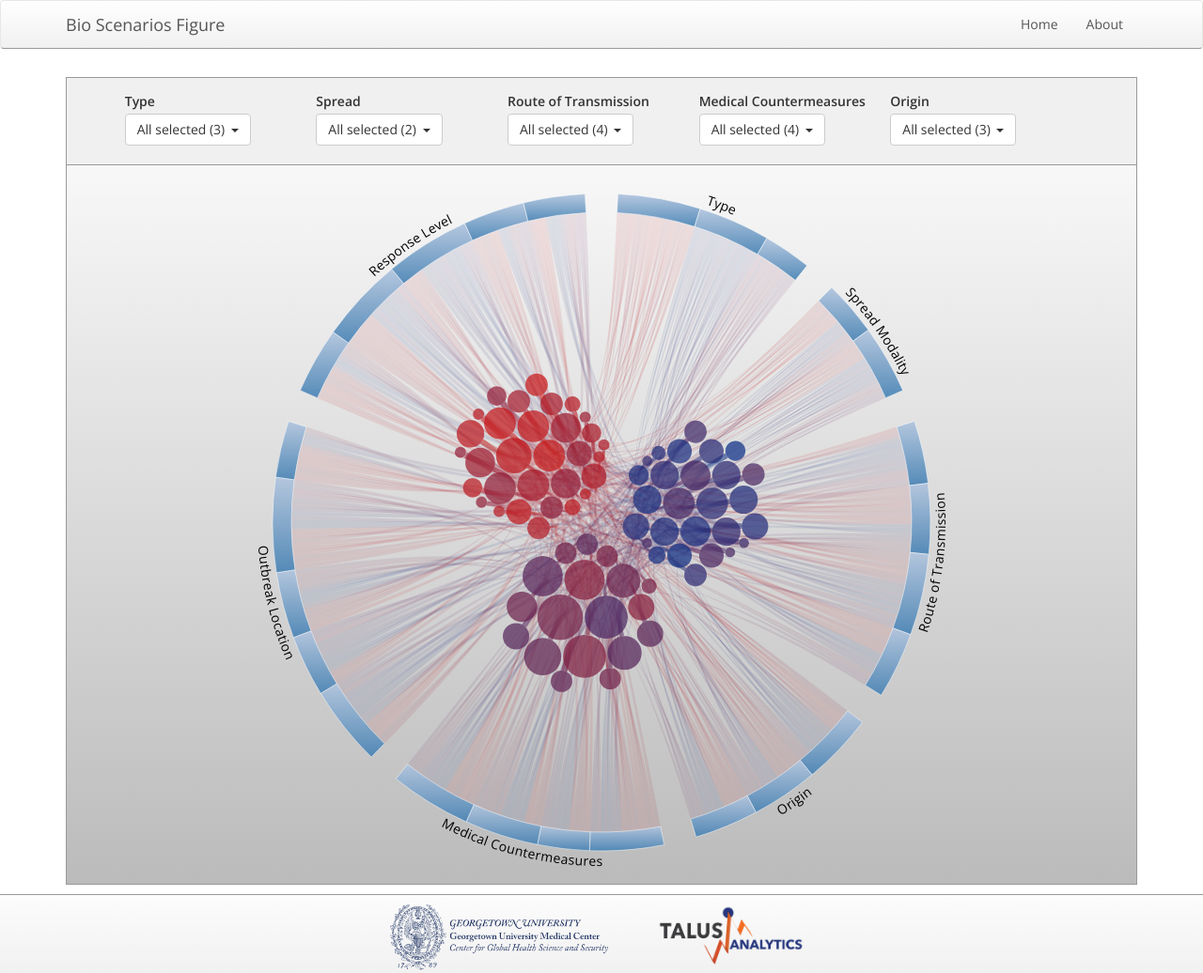
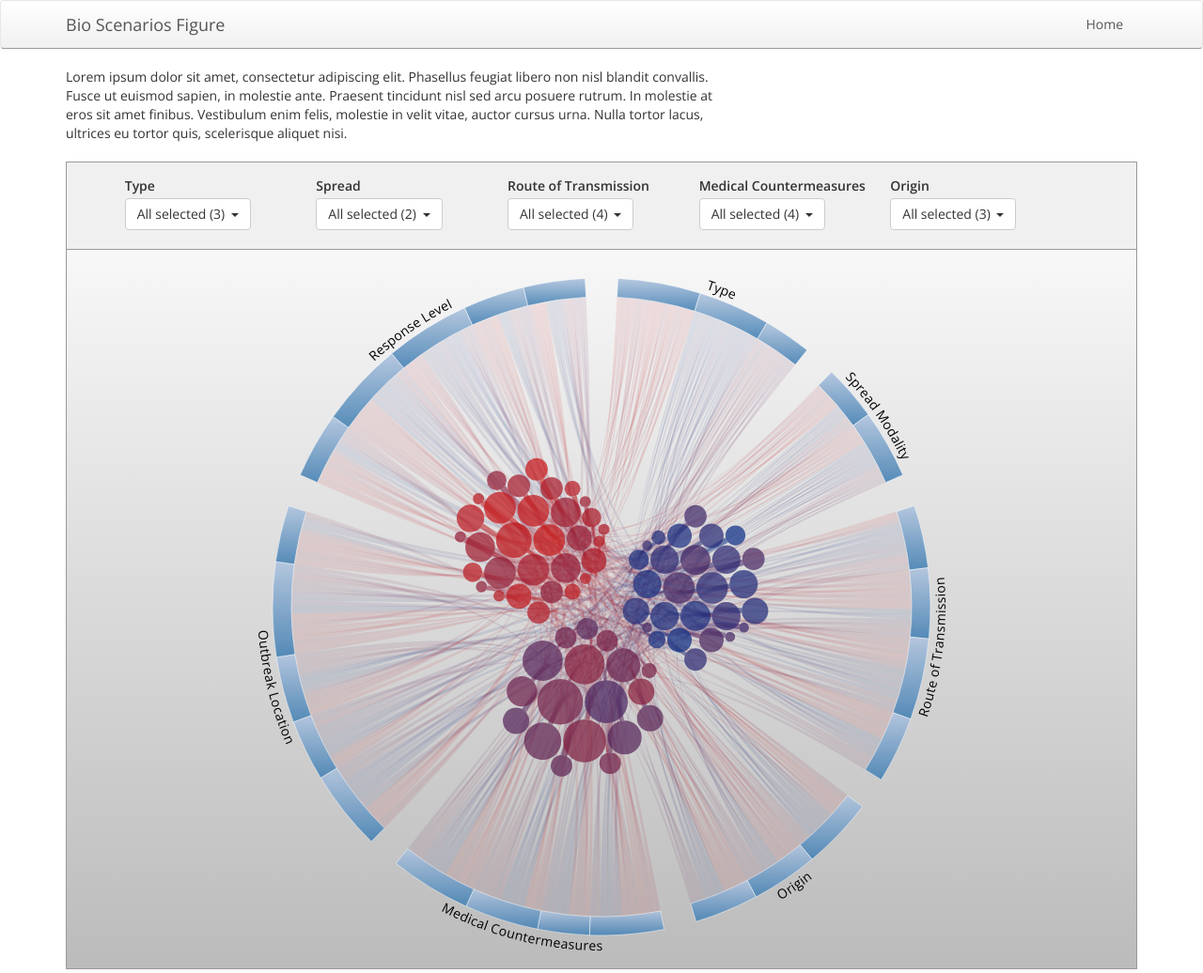
Before and after one commit to talus-analytics-bus/bio-scenarios-figure, a website: page index.html in a window 1280 px wide. Shown: the top 1036 px of the page at 94% size. Drawn offline with nearby package versions, Linux system fonts and the light colour scheme.

Commit message:
removed about page; added description placeholder

```diff
--- a/index.html
+++ b/index.html
@@ -31,7 +31,6 @@
 			<div class="collapse navbar-collapse" id="navbar-collapse-1">
 				<ul class="nav navbar-nav navbar-right">
 					<li><a href="#">Home</a></li>
-					<li><a href="#about">About</a></li>
 				</ul>
 			</div><!-- /.navbar-collapse -->
 		</div><!-- /.container-fluid -->
@@ -50,6 +49,9 @@
 	<!-- ----------- TEMPLATES ------------- -->
 	<script id="home-template" type="text/x-handlebars-template">
 		<div class="container">
+			<div class="description">
+				Lorem ipsum dolor sit amet, consectetur adipiscing elit. Phasellus feugiat libero non nisl blandit convallis. Fusce ut euismod sapien, in molestie ante. Praesent tincidunt nisl sed arcu posuere rutrum. In molestie at eros sit amet finibus. Vestibulum enim felis, molestie in velit vitae, auctor cursus urna. Nulla tortor lacus, ultrices eu tortor quis, scelerisque aliquet nisi.
+			</div>
 			<div class="figure-container">
 				<div class="figure-container-veil"></div>
 				<div class="filters-container">
--- a/sass/main.scss
+++ b/sass/main.scss
@@ -24,9 +24,11 @@
 body { font-family: 'Open Sans', sans-serif; }
 #page-content {
 	min-height: 100px;
+	margin-top: -20px;
 }
 .figure-container {
-	margin: 10px 0;
+	position: relative;
+	margin: 20px 0;
 	border: $border;
 	text-align: center;
 	background: url('../img/space.jpg');
```
Also changed, not shown: css/main.css, 1 other file.
